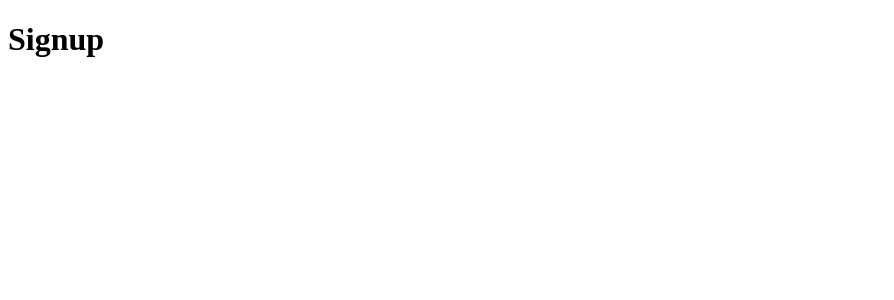
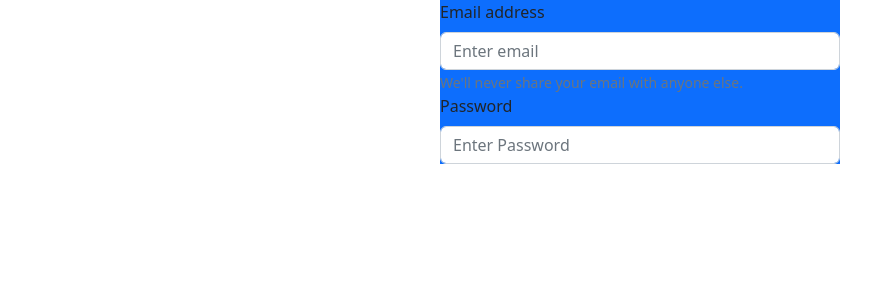
Before and after one commit to tinsaye-simeneh/firebase-react-vite-auth, a React (Vite) app: page / in a window 1280 px wide. Shown: the top 300 px of the page, without its empty margins (0-894 px from the left). Built offline with nearby package versions, Linux system fonts and the light colour scheme.

Commit message:
State handled with handleChange function

```diff
--- a/package.json
+++ b/package.json
@@ -9,8 +9,10 @@
     "preview": "vite preview"
   },
   "dependencies": {
+    "bootstrap": "^5.2.3",
     "firebase": "^9.17.1",
     "react": "^18.2.0",
+    "react-bootstrap": "^2.7.2",
     "react-dom": "^18.2.0"
   },
   "devDependencies": {
--- a/src/components/signup.jsx
+++ b/src/components/signup.jsx
@@ -1,12 +1,39 @@
-import react from 'react'
-import reactDOM from 'react-dom/client'
+import react, { useState } from "react";
+import reactDOM from "react-dom/client";
+import { Form, Button, Container } from "react-bootstrap";
 
 const Signup = () => {
-    return (
-        <div>
-        <h1>Signup</h1>
-        </div>
-    )
-    }
+  const [data, setData] = useState({});
+
+  const handleChanage = (event) => {
+    setData({ ...data, ...{ [event.target.name]: event.target.value } });
+  };
+
+  return (
+      <Form>
+        <Form.Group controlId="formBasicEmail">
+          <Form.Label>Email address</Form.Label>
+          <Form.Control
+            type="email"
+            name="email"
+            placeholder="Enter email"
+            onChange={(event) => handleChanage(event)}
+          />
+          <Form.Text className="text-muted">
+            We'll never share your email with anyone else.
+          </Form.Text>
+        </Form.Group>
+        <Form.Group controlId="formBasicPassword">
+          <Form.Label>Password</Form.Label>
+          <Form.Control
+            type="email"
+            name="password"
+            placeholder="Enter Password"
+            onChange={(event) => handleChanage(event)}
+          />
+        </Form.Group>
+      </Form>
+  );
+};
 
 export default Signup;
--- a/src/main.jsx
+++ b/src/main.jsx
@@ -1,12 +1,16 @@
 import React from "react";
 import ReactDOM from "react-dom/client";
 import Signup from "./components/signup";
+import "bootstrap/dist/css/bootstrap.min.css";
+import { Container } from "react-bootstrap";
 
 const Main = () => {
   return (
-    <div>
-      <Signup />
-    </div>
+    <Container className="d-flex justify-content-center align-items-center">
+      <div className="w-100 bg-primary" style={{ maxWidth: "400px" }}>
+        <Signup />
+      </div>
+    </Container>
   );
 };
 
```
Also changed, not shown: 1 other file (tests, documents, lock files or other folders).
